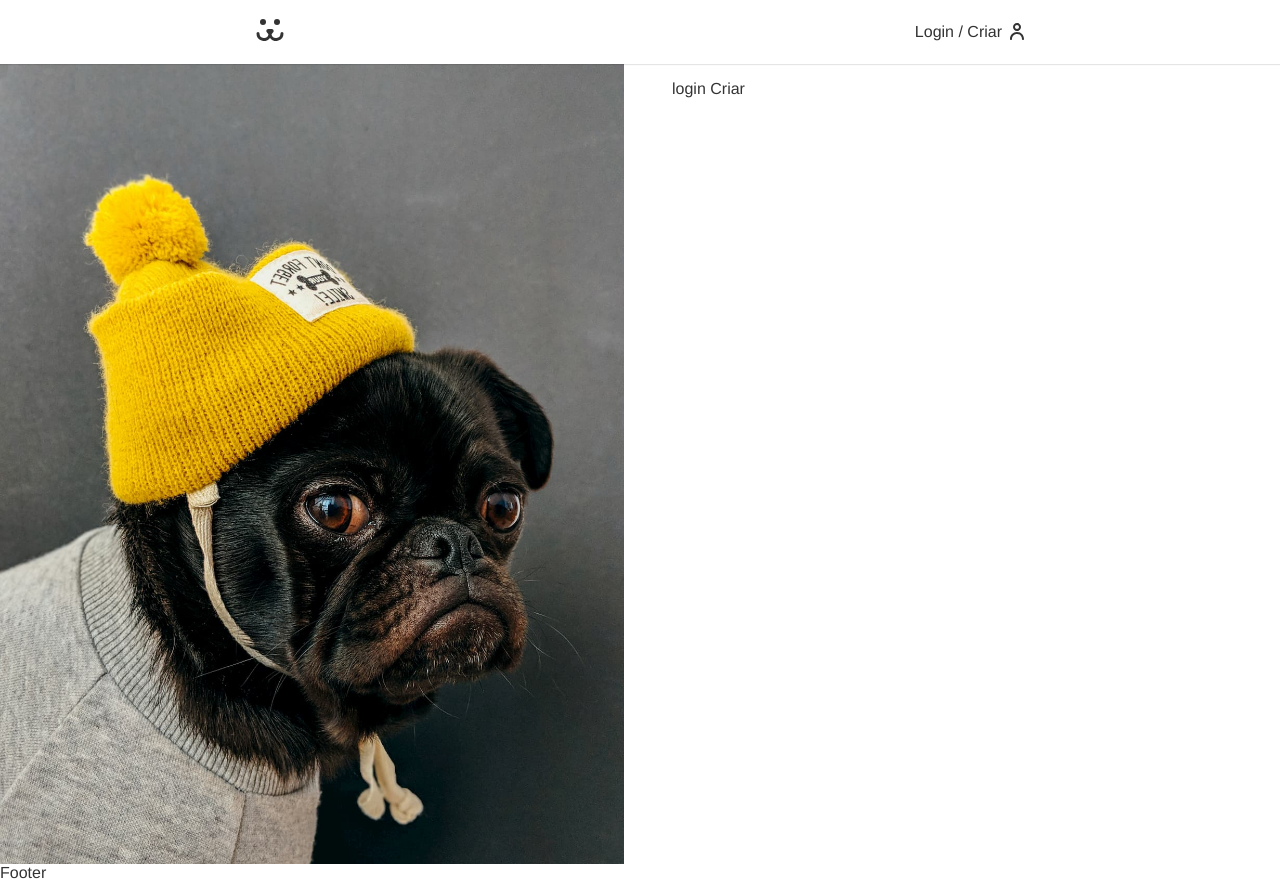
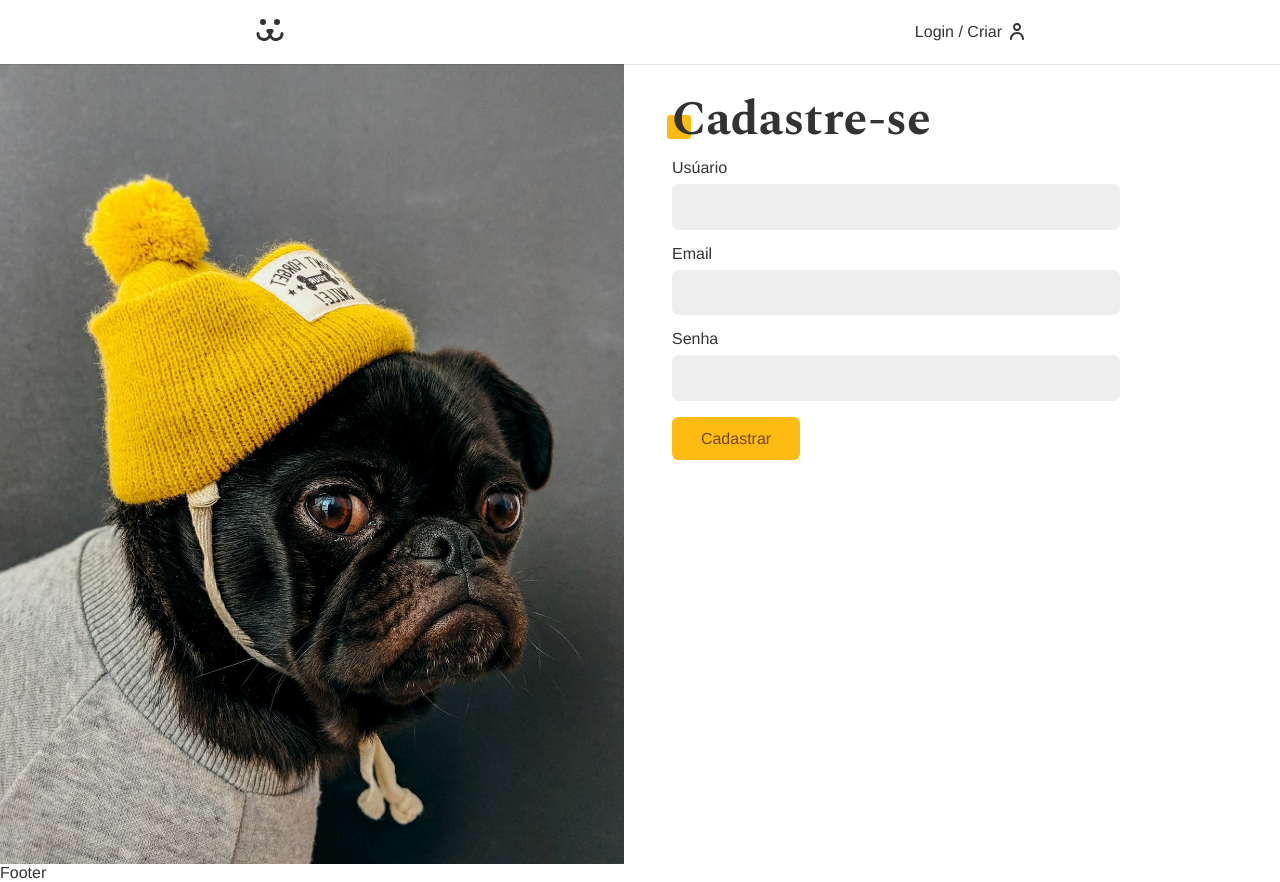
Before and after one commit to Egnaldo-Viana/Dogs, a React (Vite) app: page /login/criar in a window 1280 px wide. Built offline with nearby package versions, Linux system fonts and the light colour scheme.

Commit message:
Login Criar

```diff
--- a/src/Components/Login/LoginCreate.jsx
+++ b/src/Components/Login/LoginCreate.jsx
@@ -1,7 +1,39 @@
 import React from 'react';
+import Input from '../Forms/Input';
+import Button from '../Forms/Button';
+import useForm from '../../Hooks/useForm';
+import { USER_POST } from '../../api';
+import { UserContext } from '../../UserContext';
 
 const LoginCreate = () => {
-  return <div>login Criar</div>;
+  const username = useForm();
+  const email = useForm('email');
+  const password = useForm();
+
+  const { userLogin } = React.useContext(UserContext);
+
+  async function handleSubmit(event) {
+    event.preventDefault();
+    const { url, options } = USER_POST({
+      username: username.value,
+      email: email.value,
+      password: password.value,
+    });
+    const response = await fetch(url, options);
+    if (response.ok) userLogin(username.value, password.value);
+  }
+
+  return (
+    <section className="animeLeft">
+      <h1 className="title">Cadastre-se</h1>
+      <form onSubmit={handleSubmit}>
+        <Input label="Usúario" type="text" name="username" {...username} />
+        <Input label="Email" type="email" name="email" {...email} />
+        <Input label="Senha" type="password" name="password" {...password} />
+        <Button>Cadastrar</Button>
+      </form>
+    </section>
+  );
 };
 
 export default LoginCreate;
--- a/src/api.jsx
+++ b/src/api.jsx
@@ -39,3 +39,17 @@
     },
   };
 }
+
+//Configura a requisição para cadastrar um novo usuário na API.
+export function USER_POST(body) {
+  return {
+    url: API_URL + '/api/user',
+    options: {
+      method: 'POST',
+      headers: {
+        'Content-Type': 'application/json',
+      },
+      body: JSON.stringify(body),
+    },
+  };
+}
```
